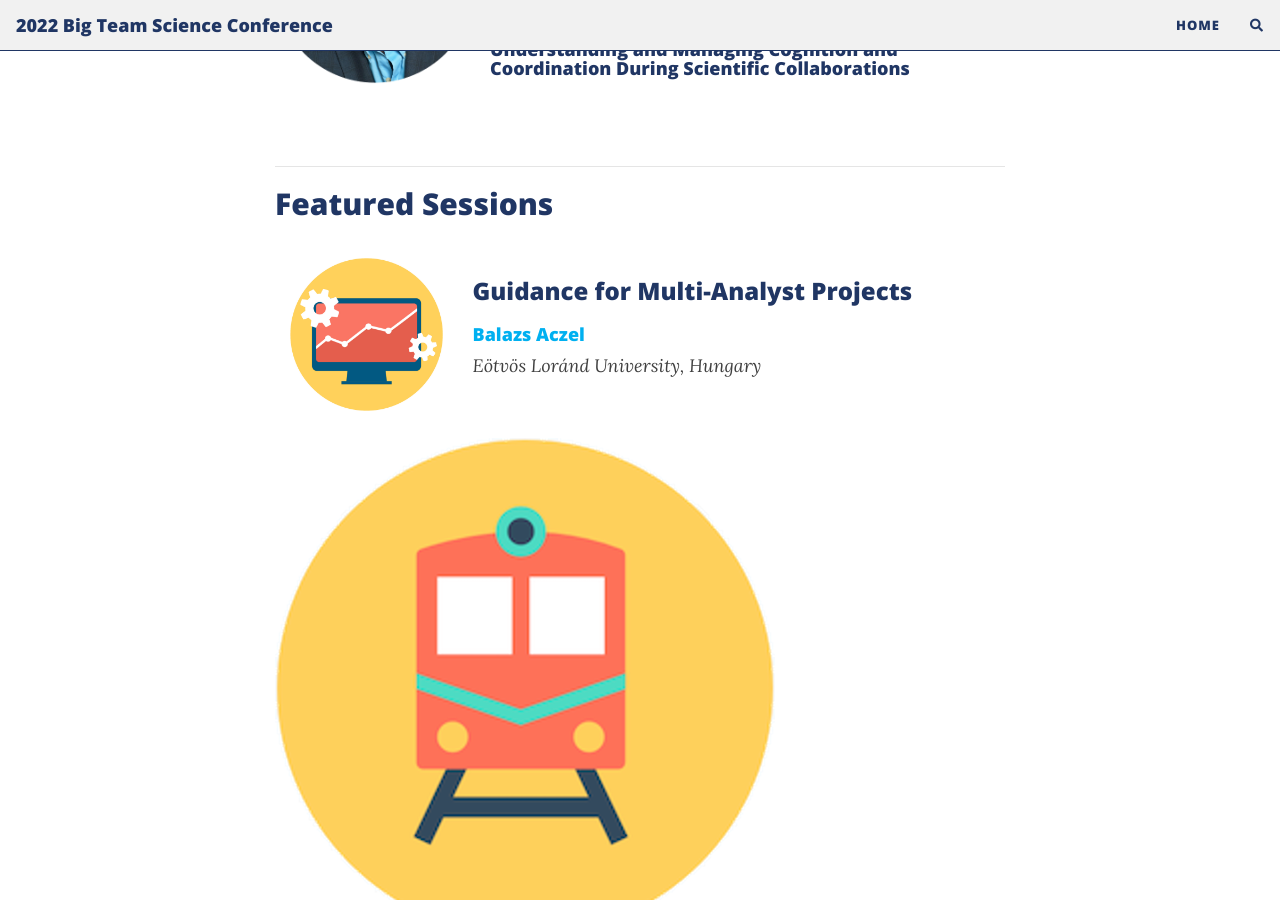
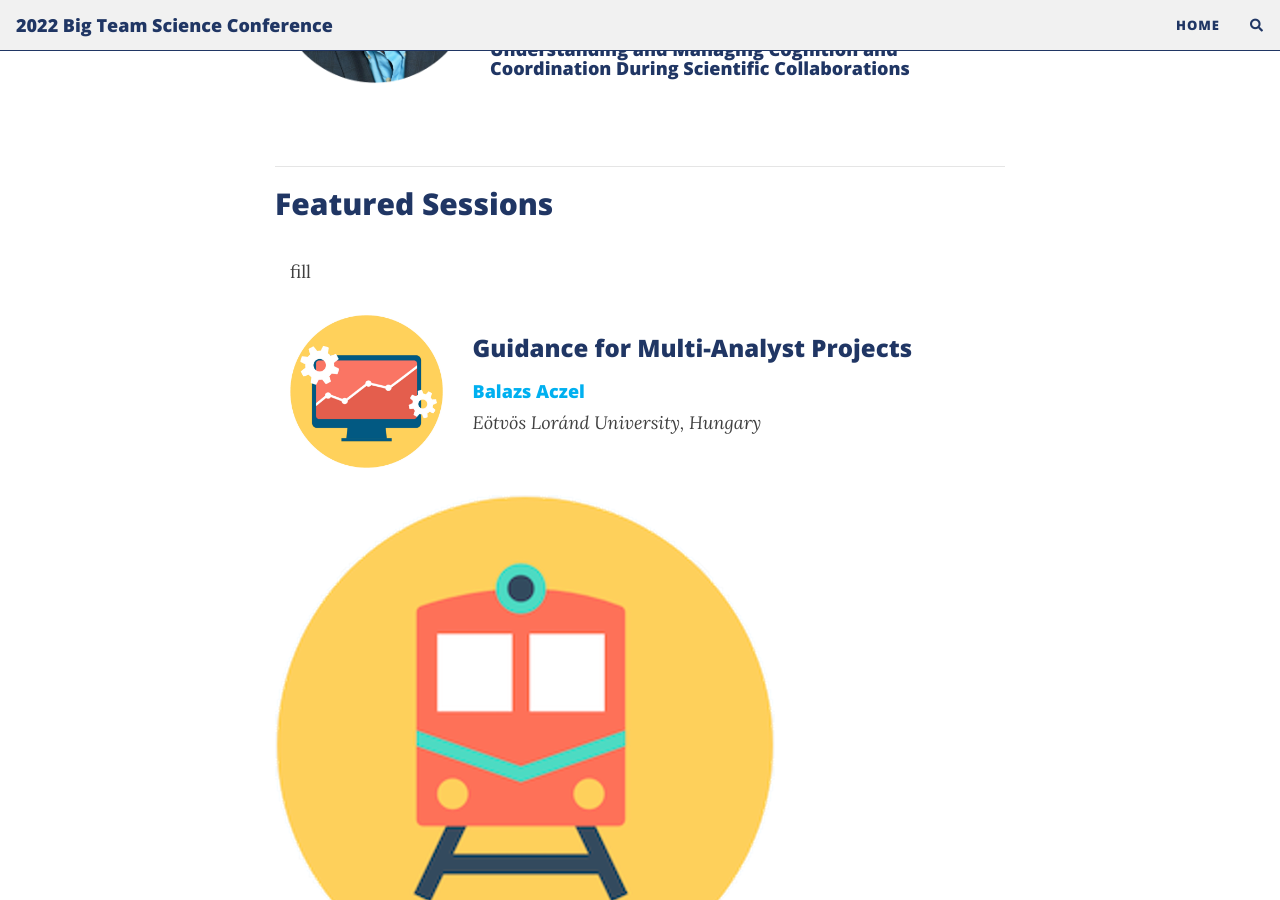
Before and after one commit to bigteamscienceconference/bigteamscienceconference.github.io, a Jekyll site: the page built from program.md, in a window 1280 px wide and 900 px high, scrolled down 884 px. Built offline with Jekyll 4.4.1, drawn with Linux system fonts in a browser that asks for light colours; nearby versions of some CDN libraries; comment, search, counter and statistics services are not loaded.

Commit message:
temp fill

```diff
--- a/program.md
+++ b/program.md
@@ -34,7 +34,7 @@ title: program
   <div class="container">
     <div class="row">
       <div class="col-sm-12">
-        <p>   </p>
+        <p>  fill </p>
       </div>
     </div>
     <div class="row">
```
